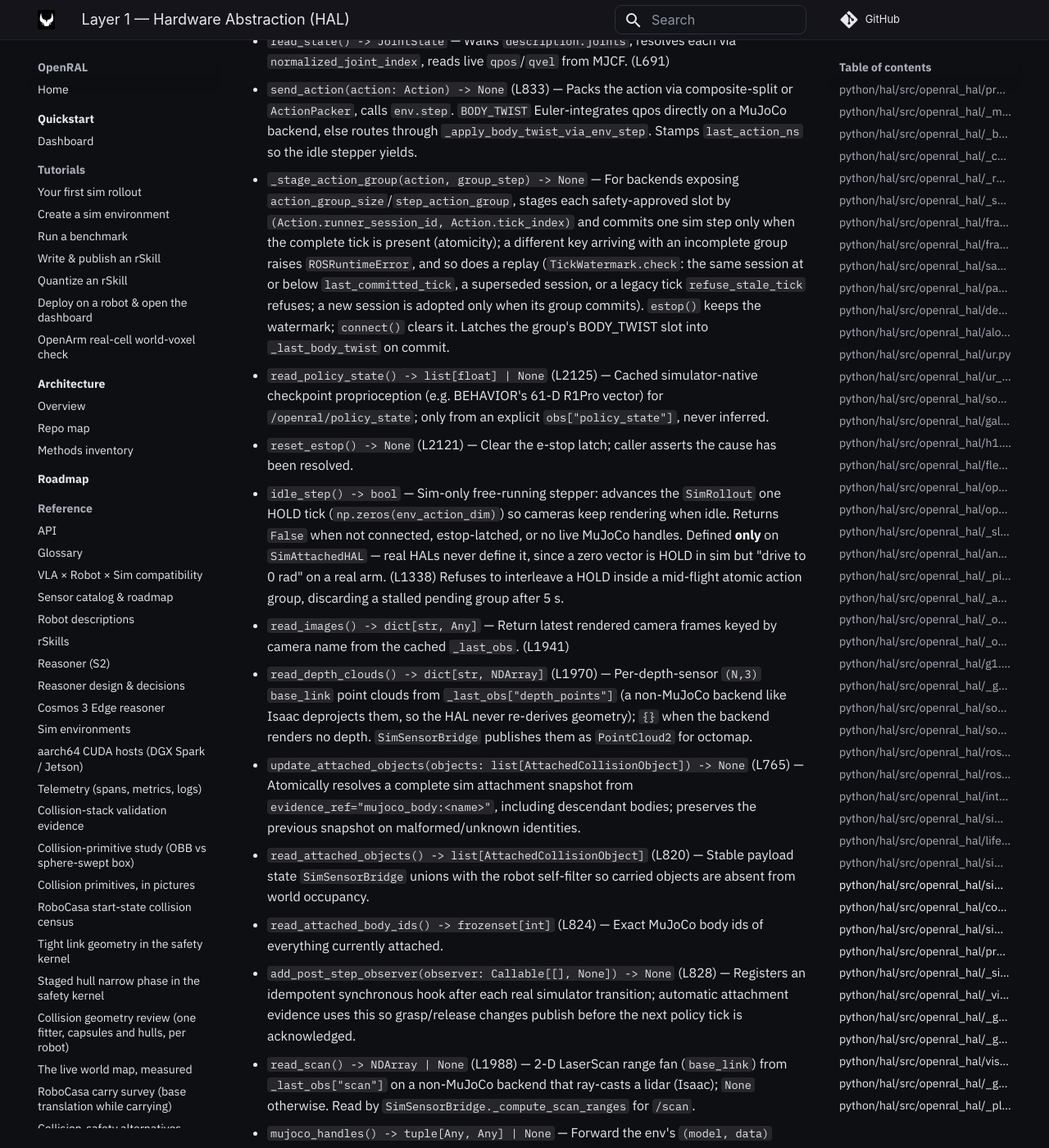
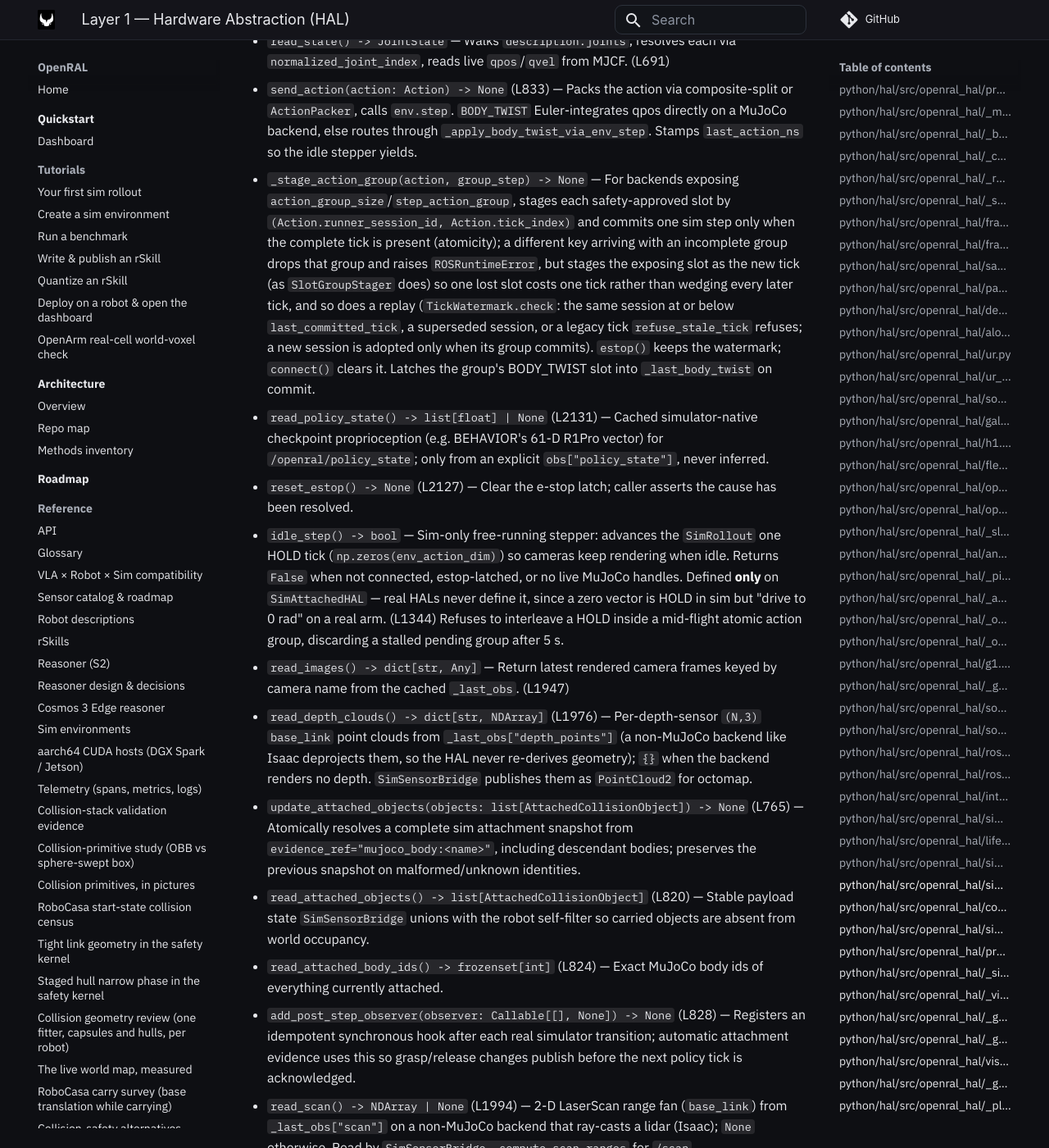
Before and after one commit to OpenRAL/openral, an MkDocs documentation site: the page built from docs/methods/01-hal.md, in a window 1280 px wide and 1400 px high, scrolled down 49997 px. Shown: the whole window at 82% size. Built offline with MkDocs 1.6.1 and Material for MkDocs 9.7.7, drawn with Linux system fonts in a browser that asks for light colours; comment, search, counter and statistics services are not loaded; some of the changed text lies outside the part shown.

Commit message:
fix(hal): one lost slot no longer wedges SimAttachedHAL group staging
When a newer tick arrived while a group was incomplete, _stage_action_group
dropped the partial group AND the slot that exposed it, so the new tick was
one slot short forever and every later tick lost its first slot the same
way. On Isaac deploy sim one early lost slot dropped 3558 of 3584 policy
ticks and the arms never moved. Adopt the exposing slot as the new tick,
as SlotGroupStager already does; a partial group still never commits.

Co-Authored-By: Claude Opus 5.5 <noreply@anthropic.com>
Claude-Session: https://claude.ai/code/session_01KTrV7z7yWp6QksMj6bfNMx
Signed-off-by: Adrian Llopart <67589468+AdrianLlopart@users.noreply.github.com>

```diff
--- a/docs/methods/01-hal.md
+++ b/docs/methods/01-hal.md
@@ -714,32 +714,32 @@ _`SimAttachedHAL` — generic HAL Protocol adapter that wraps any in-process `Si
   - `disconnect() -> None` — Emits the terminal `sim.task_success_final` line, then releases the env handle (idempotent). (L670)
   - `read_state() -> JointState` — Walks `description.joints`, resolves each via `normalized_joint_index`, reads live `qpos`/`qvel` from MJCF. (L691)
   - `send_action(action: Action) -> None` (L833) — Packs the action via composite-split or `ActionPacker`, calls `env.step`. `BODY_TWIST` Euler-integrates qpos directly on a MuJoCo backend, else routes through `_apply_body_twist_via_env_step`. Stamps `last_action_ns` so the idle stepper yields.
-  - `_stage_action_group(action, group_step) -> None` — For backends exposing `action_group_size`/`step_action_group`, stages each safety-approved slot by `(Action.runner_session_id, Action.tick_index)` and commits one sim step only when the complete tick is present (atomicity); a different key arriving with an incomplete group raises `ROSRuntimeError`, and so does a replay (`TickWatermark.check`: the same session at or below `last_committed_tick`, a superseded session, or a legacy tick `refuse_stale_tick` refuses; a new session is adopted only when its group commits). `estop()` keeps the watermark; `connect()` clears it. Latches the group's BODY_TWIST slot into `_last_body_twist` on commit.
-  - `read_policy_state() -> list[float] | None` (L2125) — Cached simulator-native checkpoint proprioception (e.g. BEHAVIOR's 61-D R1Pro vector) for `/openral/policy_state`; only from an explicit `obs["policy_state"]`, never inferred.
-  - `reset_estop() -> None` (L2121) — Clear the e-stop latch; caller asserts the cause has been resolved.
-  - `idle_step() -> bool` — Sim-only free-running stepper: advances the `SimRollout` one HOLD tick (`np.zeros(env_action_dim)`) so cameras keep rendering when idle. Returns `False` when not connected, estop-latched, or no live MuJoCo handles. Defined **only** on `SimAttachedHAL` — real HALs never define it, since a zero vector is HOLD in sim but "drive to 0 rad" on a real arm. (L1338) Refuses to interleave a HOLD inside a mid-flight atomic action group, discarding a stalled pending group after 5 s.
-  - `read_images() -> dict[str, Any]` — Return latest rendered camera frames keyed by camera name from the cached `_last_obs`. (L1941)
-  - `read_depth_clouds() -> dict[str, NDArray]` (L1970) — Per-depth-sensor `(N,3)` `base_link` point clouds from `_last_obs["depth_points"]` (a non-MuJoCo backend like Isaac deprojects them, so the HAL never re-derives geometry); `{}` when the backend renders no depth. `SimSensorBridge` publishes them as `PointCloud2` for octomap.
+  - `_stage_action_group(action, group_step) -> None` — For backends exposing `action_group_size`/`step_action_group`, stages each safety-approved slot by `(Action.runner_session_id, Action.tick_index)` and commits one sim step only when the complete tick is present (atomicity); a different key arriving with an incomplete group drops that group and raises `ROSRuntimeError`, but stages the exposing slot as the new tick (as `SlotGroupStager` does) so one lost slot costs one tick rather than wedging every later tick, and so does a replay (`TickWatermark.check`: the same session at or below `last_committed_tick`, a superseded session, or a legacy tick `refuse_stale_tick` refuses; a new session is adopted only when its group commits). `estop()` keeps the watermark; `connect()` clears it. Latches the group's BODY_TWIST slot into `_last_body_twist` on commit.
+  - `read_policy_state() -> list[float] | None` (L2131) — Cached simulator-native checkpoint proprioception (e.g. BEHAVIOR's 61-D R1Pro vector) for `/openral/policy_state`; only from an explicit `obs["policy_state"]`, never inferred.
+  - `reset_estop() -> None` (L2127) — Clear the e-stop latch; caller asserts the cause has been resolved.
+  - `idle_step() -> bool` — Sim-only free-running stepper: advances the `SimRollout` one HOLD tick (`np.zeros(env_action_dim)`) so cameras keep rendering when idle. Returns `False` when not connected, estop-latched, or no live MuJoCo handles. Defined **only** on `SimAttachedHAL` — real HALs never define it, since a zero vector is HOLD in sim but "drive to 0 rad" on a real arm. (L1344) Refuses to interleave a HOLD inside a mid-flight atomic action group, discarding a stalled pending group after 5 s.
+  - `read_images() -> dict[str, Any]` — Return latest rendered camera frames keyed by camera name from the cached `_last_obs`. (L1947)
+  - `read_depth_clouds() -> dict[str, NDArray]` (L1976) — Per-depth-sensor `(N,3)` `base_link` point clouds from `_last_obs["depth_points"]` (a non-MuJoCo backend like Isaac deprojects them, so the HAL never re-derives geometry); `{}` when the backend renders no depth. `SimSensorBridge` publishes them as `PointCloud2` for octomap.
   - `update_attached_objects(objects: list[AttachedCollisionObject]) -> None` (L765) — Atomically resolves a complete sim attachment snapshot from `evidence_ref="mujoco_body:<name>"`, including descendant bodies; preserves the previous snapshot on malformed/unknown identities.
   - `read_attached_objects() -> list[AttachedCollisionObject]` (L820) — Stable payload state `SimSensorBridge` unions with the robot self-filter so carried objects are absent from world occupancy.
   - `read_attached_body_ids() -> frozenset[int]` (L824) — Exact MuJoCo body ids of everything currently attached.
   - `add_post_step_observer(observer: Callable[[], None]) -> None` (L828) — Registers an idempotent synchronous hook after each real simulator transition; automatic attachment evidence uses this so grasp/release changes publish before the next policy tick is acknowledged.
-  - `read_scan() -> NDArray | None` (L1988) — 2-D LaserScan range fan (`base_link`) from `_last_obs["scan"]` on a non-MuJoCo backend that ray-casts a lidar (Isaac); `None` otherwise. Read by `SimSensorBridge._compute_scan_ranges` for `/scan`.
-  - `mujoco_handles() -> tuple[Any, Any] | None` — Forward the env's `(model, data)` MJCF handles. (L1799)
-  - `task_success() -> bool | None` (L1182) — Forwards the wrapped rollout's optional `task_success()` predicate (RoboCasa: the task's own `_check_success()`); `None` means "no predicate, or one that raised", never "failed". Observability only — feeds no termination/reset/reward/action path. Logged as `sim.task_success` (both edges, since RoboCasa success isn't latched) and `sim.task_success_final` at disconnect. Full signal table in [`docs/reference/telemetry.md`](../reference/telemetry.md).
-  - `last_committed_tick -> int` [@property] (L1823) — Most recent complete atomic action group committed to the simulator.
-  - `last_committed_session -> int` [@property] (L1828) — `runner_session_id` of that group (0 = none/legacy).
-  - `last_applied_action -> Action | None` [@property] (L1811) — The command the simulator was last stepped with: for a slot group, `compose_slot_group_action` over the manifest joints, set in step with `last_committed_tick` (private `_commit_group`), or, when the group is not one joint-position command (BODY_TWIST / Cartesian slot, uncommanded joints, a joint slot without `joint_names`), its gripper targets as a compact action (`gripper_targets_action`; `None` when it set none placeable); for an ungrouped action, the action itself; cleared on `connect`. Fed to the grasp trigger by the lifecycle node (it had none, so slot-group jaw commands never reached it).
-  - `sim_time_ns() -> int | None` (L1863) — Cross-reconnect-monotonic elapsed sim time in ns; `connect` folds elapsed time into an offset so a lifecycle reset doesn't rewind it.
-  - `clock_authority() -> ClockAuthority` (L1888) — Returns `ClockAuthority.simulation(<backend>, timestep_s=body_twist_dt_s)` when `sim_time_ns()` is live, else `ClockAuthority.host_wall()`.
-  - `estop() -> None` — Latch e-stop; subsequent `send_action` calls are dropped. (L1791)
-  - **(property)** `env -> SimRollout` (L1921) — Direct access to the wrapped sim env (for tests / advanced wiring).
-  - **(property)** `estop_latched -> bool` (L1926)
-  - `base_pose -> tuple[float, float, float]` [@property] — Current `(x, y, yaw)`, from MJCF qpos on a MuJoCo backend or `obs["base_pose"]` on Isaac; `(0,0,0)` if the backend reports neither. Feeds the `/odom` publisher. (L2005)
-  - `base_twist -> tuple[float, float, float, float, float, float]` [@property] — Last commanded body twist `(vx, vy, vz, wx, wy, wz)`. (L2058)
+  - `read_scan() -> NDArray | None` (L1994) — 2-D LaserScan range fan (`base_link`) from `_last_obs["scan"]` on a non-MuJoCo backend that ray-casts a lidar (Isaac); `None` otherwise. Read by `SimSensorBridge._compute_scan_ranges` for `/scan`.
+  - `mujoco_handles() -> tuple[Any, Any] | None` — Forward the env's `(model, data)` MJCF handles. (L1805)
+  - `task_success() -> bool | None` (L1188) — Forwards the wrapped rollout's optional `task_success()` predicate (RoboCasa: the task's own `_check_success()`); `None` means "no predicate, or one that raised", never "failed". Observability only — feeds no termination/reset/reward/action path. Logged as `sim.task_success` (both edges, since RoboCasa success isn't latched) and `sim.task_success_final` at disconnect. Full signal table in [`docs/reference/telemetry.md`](../reference/telemetry.md).
+  - `last_committed_tick -> int` [@property] (L1829) — Most recent complete atomic action group committed to the simulator.
+  - `last_committed_session -> int` [@property] (L1834) — `runner_session_id` of that group (0 = none/legacy).
+  - `last_applied_action -> Action | None` [@property] (L1817) — The command the simulator was last stepped with: for a slot group, `compose_slot_group_action` over the manifest joints, set in step with `last_committed_tick` (private `_commit_group`), or, when the group is not one joint-position command (BODY_TWIST / Cartesian slot, uncommanded joints, a joint slot without `joint_names`), its gripper targets as a compact action (`gripper_targets_action`; `None` when it set none placeable); for an ungrouped action, the action itself; cleared on `connect`. Fed to the grasp trigger by the lifecycle node (it had none, so slot-group jaw commands never reached it).
+  - `sim_time_ns() -> int | None` (L1869) — Cross-reconnect-monotonic elapsed sim time in ns; `connect` folds elapsed time into an offset so a lifecycle reset doesn't rewind it.
+  - `clock_authority() -> ClockAuthority` (L1894) — Returns `ClockAuthority.simulation(<backend>, timestep_s=body_twist_dt_s)` when `sim_time_ns()` is live, else `ClockAuthority.host_wall()`.
+  - `estop() -> None` — Latch e-stop; subsequent `send_action` calls are dropped. (L1797)
+  - **(property)** `env -> SimRollout` (L1927) — Direct access to the wrapped sim env (for tests / advanced wiring).
+  - **(property)** `estop_latched -> bool` (L1932)
+  - `base_pose -> tuple[float, float, float]` [@property] — Current `(x, y, yaw)`, from MJCF qpos on a MuJoCo backend or `obs["base_pose"]` on Isaac; `(0,0,0)` if the backend reports neither. Feeds the `/odom` publisher. (L2011)
+  - `base_twist -> tuple[float, float, float, float, float, float]` [@property] — Last commanded body twist `(vx, vy, vz, wx, wy, wz)`. (L2064)
   - `_apply_body_twist_via_env_step(row: list[float]) -> None` — Non-MuJoCo `BODY_TWIST`: validates the planar twist, latches it for `/odom`, packs `(vx, vy, wz)` into the scene's final base-twist slots, zeros arm/gripper, and steps.
-  - `base_pose_6dof() -> tuple[...] | None` — Full 6-DoF `(xyz, quat_xyzw)` from robocasa `raw_proprio`; `None` for non-robocasa backends. (L2068)
-  - `last_action_ns -> int` [@property] — Monotonic ns of the last real action through `send_action`; `0` until the first one. Read via `should_idle_step` to yield the idle stepper to an active skill. (L1931)
+  - `base_pose_6dof() -> tuple[...] | None` — Full 6-DoF `(xyz, quat_xyzw)` from robocasa `raw_proprio`; `None` for non-robocasa backends. (L2074)
+  - `last_action_ns -> int` [@property] — Monotonic ns of the last real action through `send_action`; `0` until the first one. Read via `should_idle_step` to yield the idle stepper to an active skill. (L1937)
 
 ### `python/hal/src/openral_hal/convex_distance.py`
 _Certified signed distance between two MuJoCo convex geoms — replaces `mujoco.mj_geomDistance`, which under mujoco 3.8.0 returns confidently wrong values (silently) on some geom pairs the collision-evidence probes adjudicate. Represents each geom as `conv(core) ⊕ ball(radius)`, solving via GJK (separated cores) or exact SAT (overlapping), with curved geoms bracketed by inscribed/circumscribed polytopes; runs only in evidence collection (~2-4 ms/pair), never on the 100 Hz path._
```
Also changed, not shown: 2 other files.
